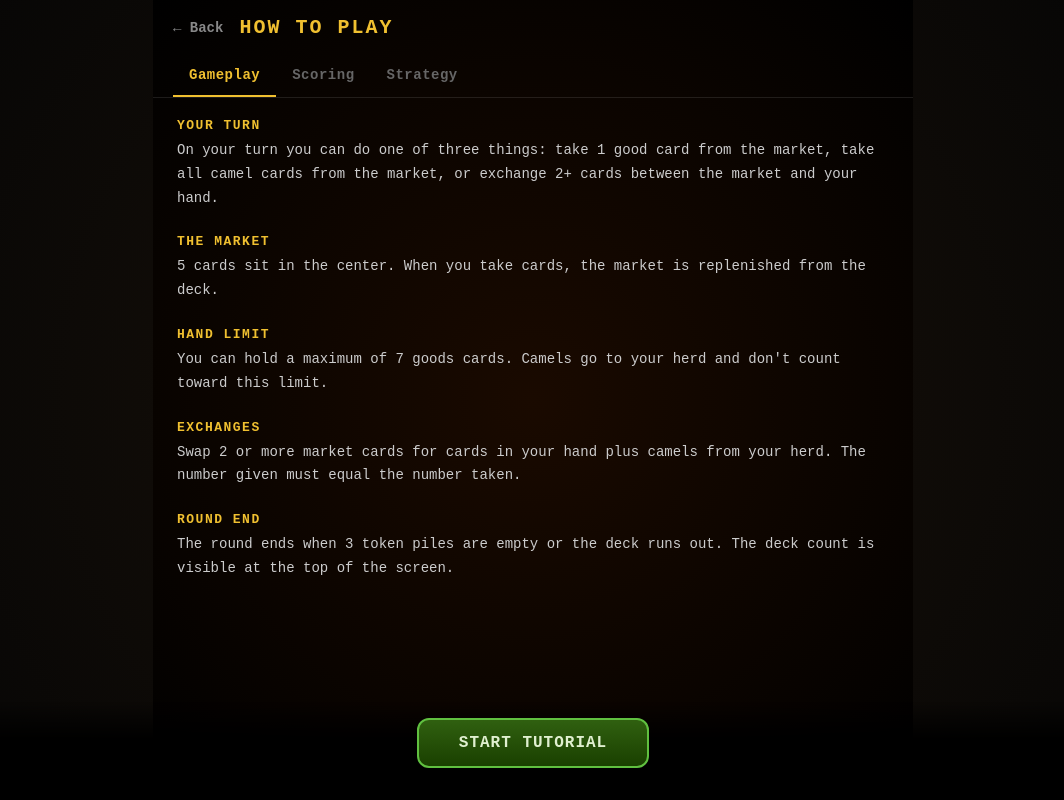
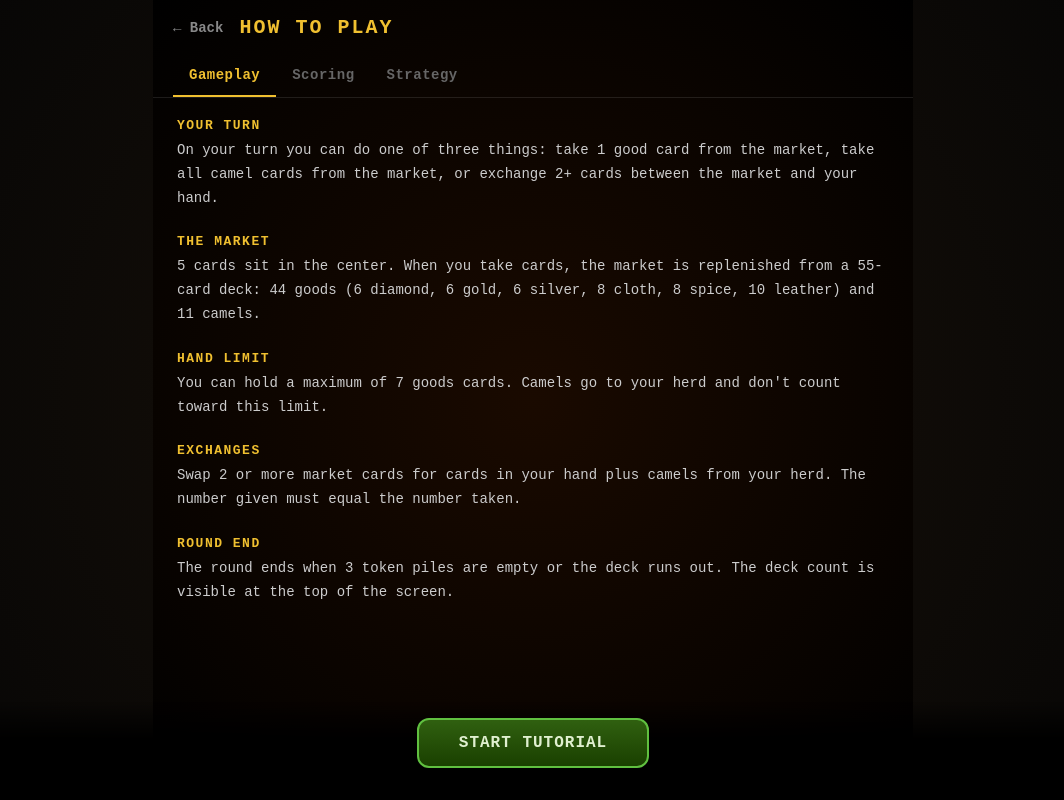
Before and after one commit to theonenonlyvj/vjaipur, a React (Vite) app: page /rules in a window 1280 px wide. Shown: the whole page, without its empty margins (107-1171 px from the left). Built offline with nearby package versions, Linux system fonts and the light colour scheme; no server answers; a web font is replaced by a local one.

Commit message:
content: add deck composition to Market section in rules

```diff
--- a/src/screens/RulesScreen.tsx
+++ b/src/screens/RulesScreen.tsx
@@ -85,7 +85,7 @@ function GameplayTab() {
         On your turn you can do one of three things: take 1 good card from the market, take all camel cards from the market, or exchange 2+ cards between the market and your hand.
       </Section>
       <Section title="The Market">
-        5 cards sit in the center. When you take cards, the market is replenished from the deck.
+        5 cards sit in the center. When you take cards, the market is replenished from a 55-card deck: 44 goods (6 diamond, 6 gold, 6 silver, 8 cloth, 8 spice, 10 leather) and 11 camels.
       </Section>
       <Section title="Hand Limit">
         You can hold a maximum of 7 goods cards. Camels go to your herd and don't count toward this limit.
```
